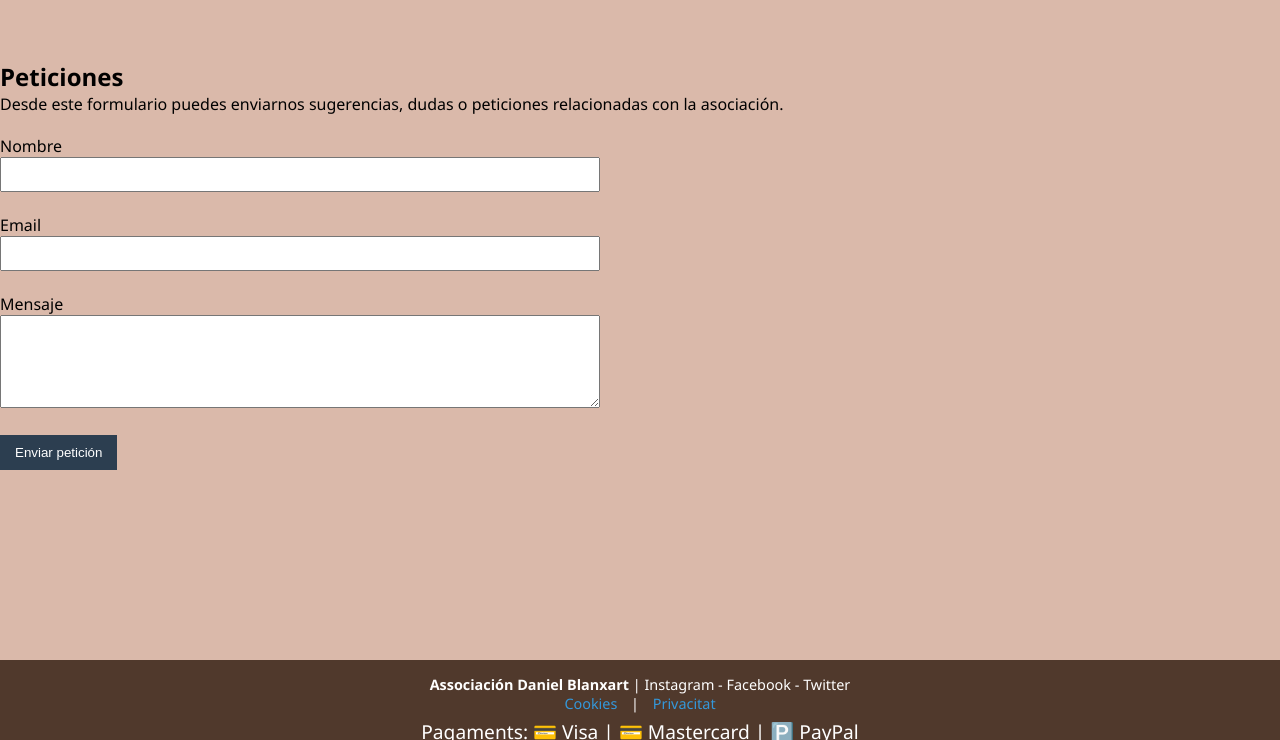
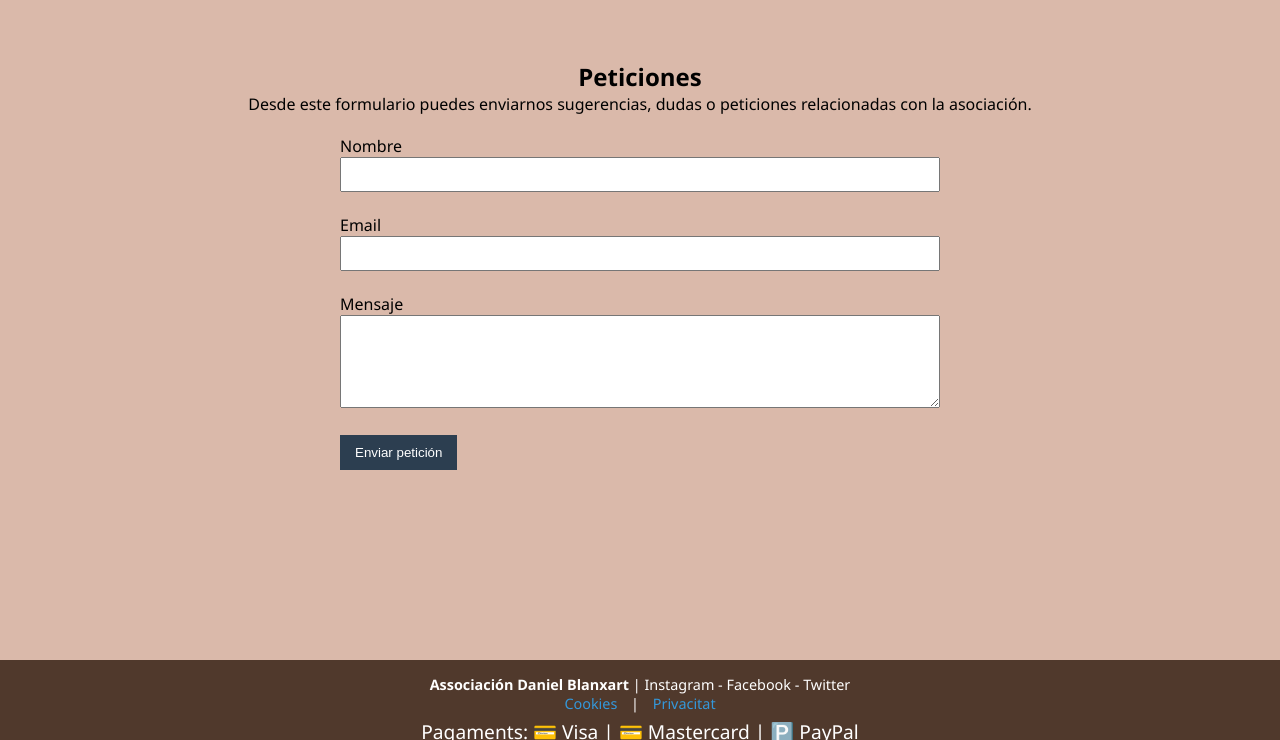
Before and after one commit to HabasDev/cuina, a Django app: page /peticiones/ in a window 1280 px wide. Shown: the part 60-800 px from the top of the page. Run offline with Django 5.2, Linux system fonts and the light colour scheme.

Commit message:
centrado de peticiones, centrado de faqs

```diff
--- a/static/style.css
+++ b/static/style.css
@@ -103,10 +103,16 @@ body, html {
 }
 
 /* --- PETICIONES (admin)--- */
+h2,
+p {
+  text-align: center;
+}
+
 .form-peticiones {
     max-width: 600px;
-    margin-top: 20px;
+    margin: 20px auto;
 }
+
 
 .form-peticiones input,
 .form-peticiones textarea {
```
Also changed, not shown: static/img/galletas.jpg (added).
